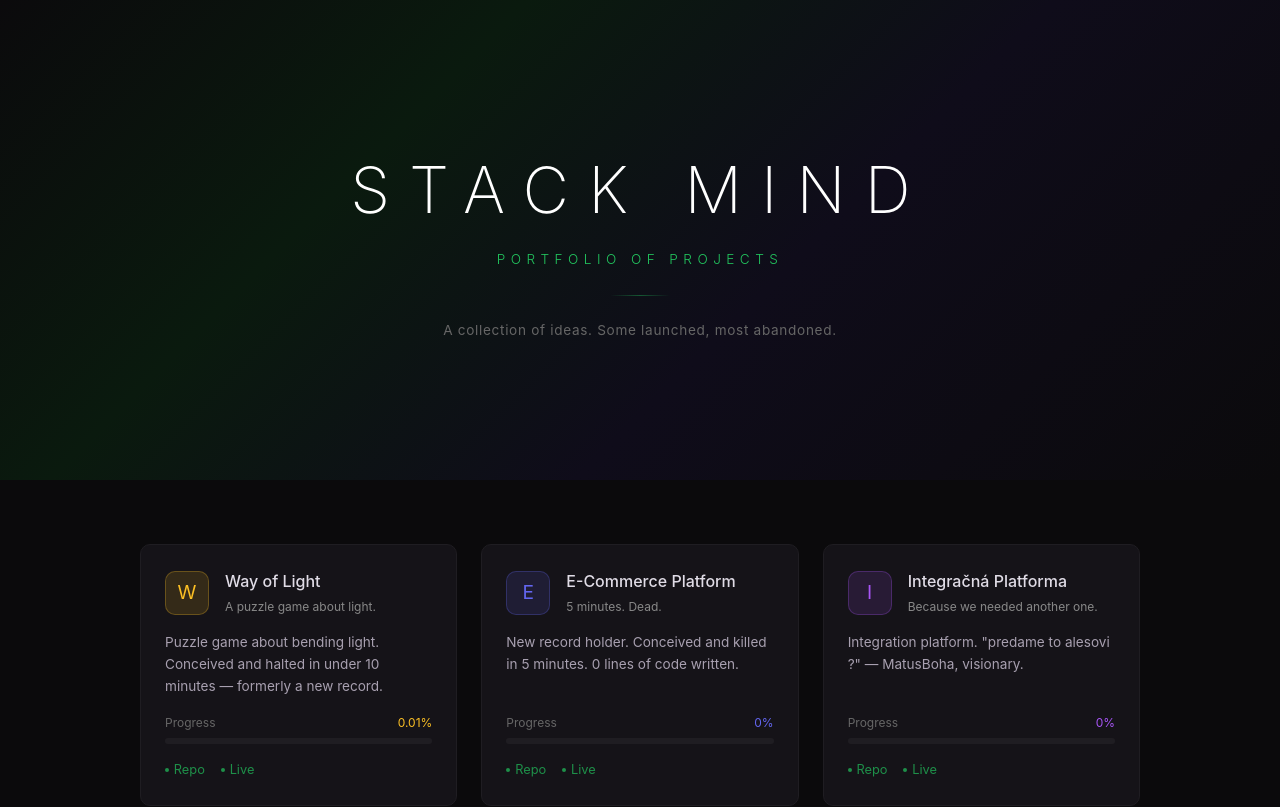
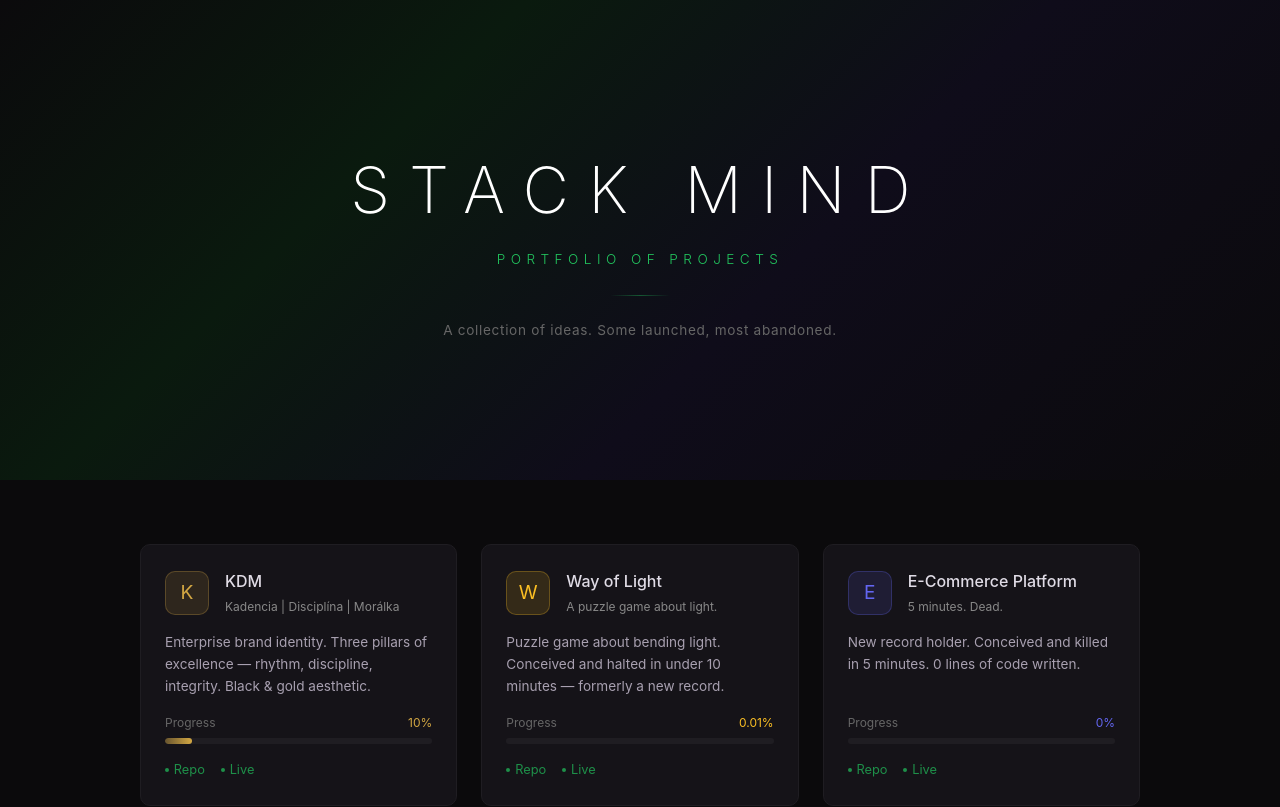
Before and after one commit to Knoty92/stackmind-portfolio, a Next.js app: page / in a window 1280 px wide. Shown: the top 807 px of the page. Built offline with nearby package versions, Linux system fonts and the light colour scheme.

Commit message:
Add KDM brand identity to portfolio

```diff
--- a/pages/index.js
+++ b/pages/index.js
@@ -1,6 +1,15 @@
 import Head from 'next/head'
 
 const projects = [
+  {
+    name: 'KDM',
+    tagline: 'Kadencia | Disciplína | Morálka',
+    repo: 'kdm-brand',
+    url: 'https://kdm-brand.vercel.app',
+    progress: 10,
+    color: '#d4a843',
+    desc: 'Enterprise brand identity. Three pillars of excellence — rhythm, discipline, integrity. Black & gold aesthetic.',
+  },
   {
     name: 'Way of Light',
     tagline: 'A puzzle game about light.',
```
